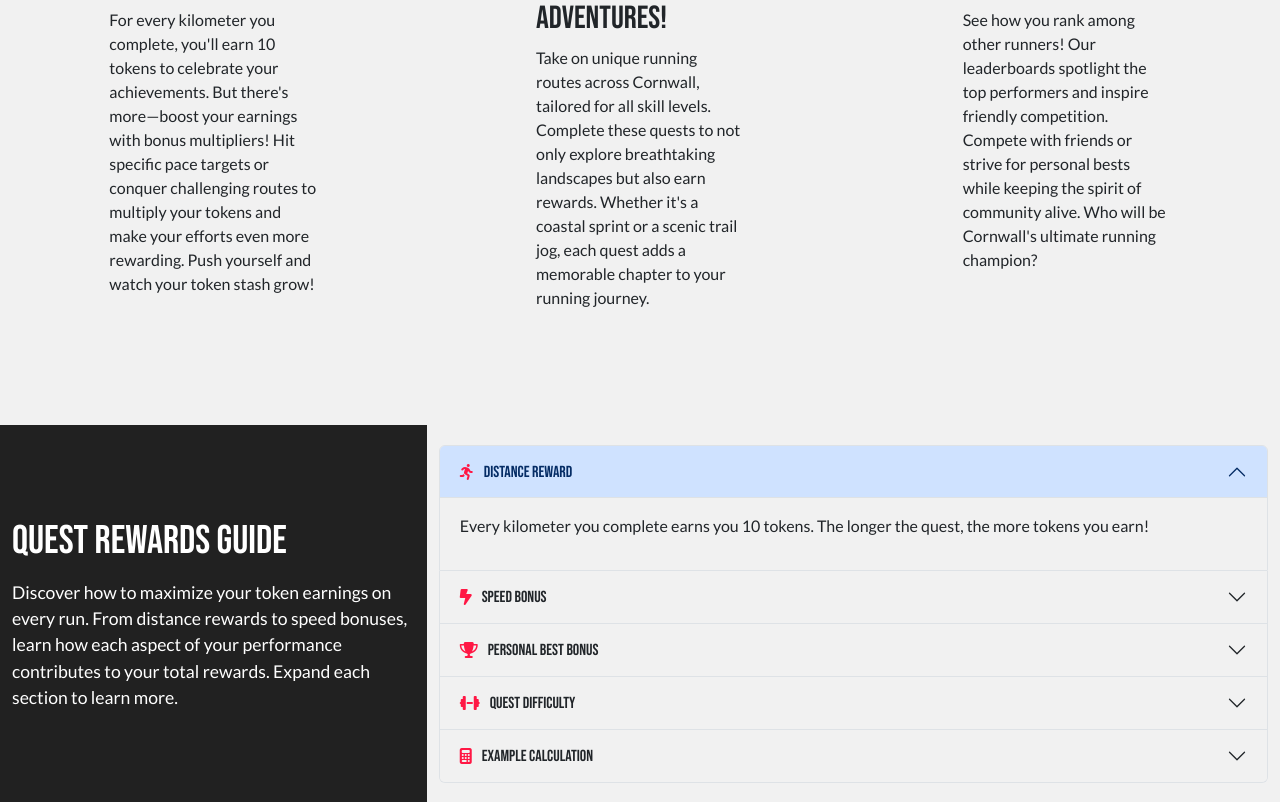
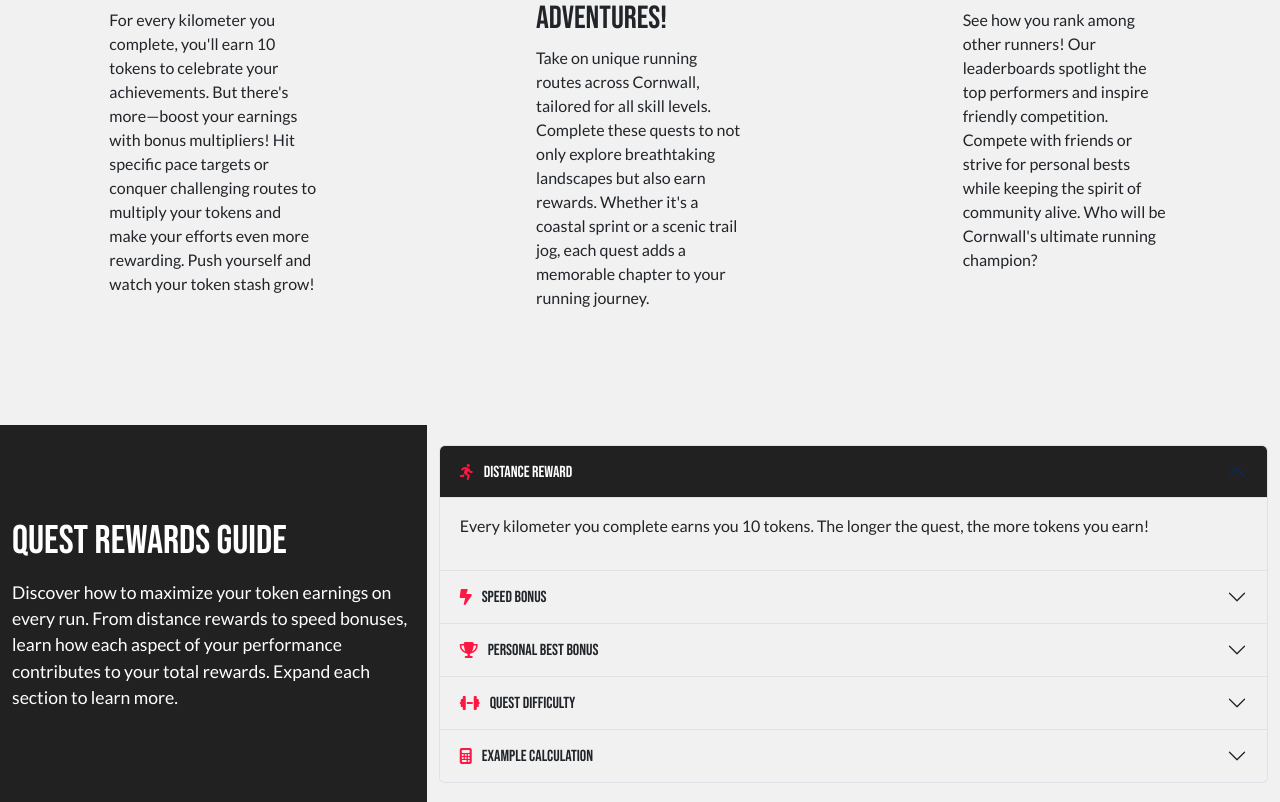
Before and after one commit to ZASamm/run-wild, a Django app: page / in a window 1280 px wide. Shown: the part 1100-1902 px from the top of the page. Run offline with Django 4.2, Linux system fonts and the light colour scheme; data that the repository does not hold is empty; parts of the project's set-up code (start-up, migrations or seed data) failed here and were passed over; some libraries are stand-ins or nearby versions.

Commit message:
Add: accordian active styling

```diff
--- a/static/css/style.css
+++ b/static/css/style.css
@@ -98,7 +98,7 @@ html {
     color: var(--text);
 }
 
-.spliter{
+.spliter {
     color: var(--primary);
     height: 10px;
     box-shadow: -1px 0px 3px 0px #3a3a3a;
@@ -184,6 +184,11 @@ html {
 
 #accordion-section {
     width: 100%;
+}
+
+.accordion {
+    --bs-accordion-active-color: var(--white);
+	--bs-accordion-active-bg: var(--text);
 }
 
 .accordion-header-bg {
```
